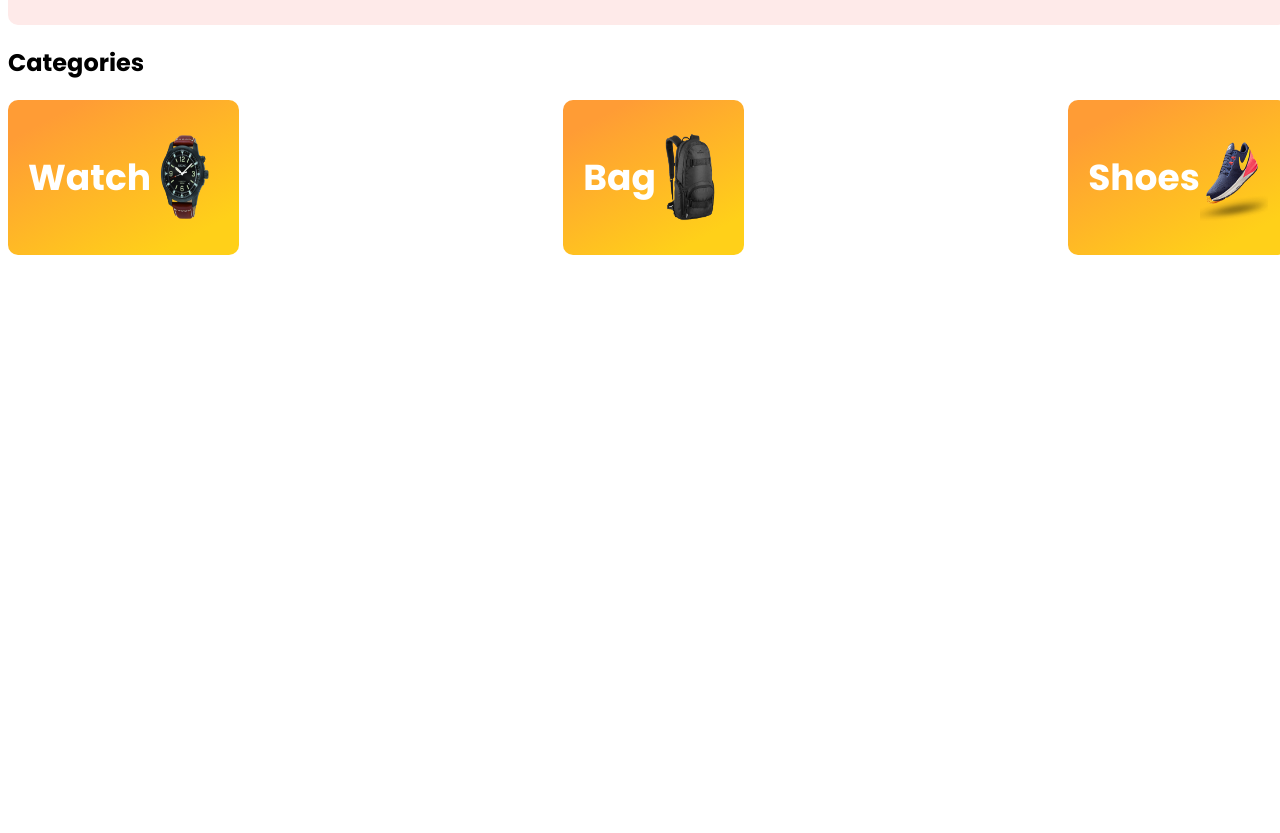
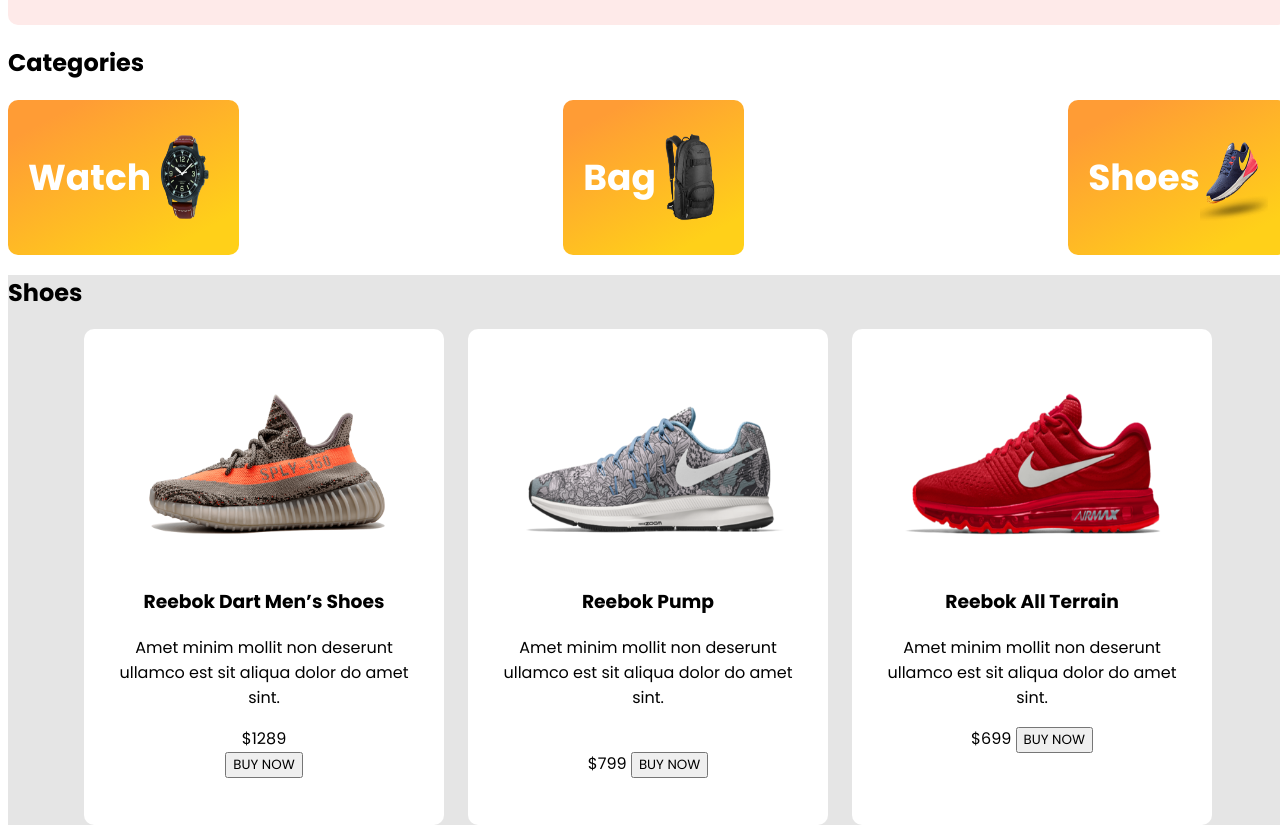
Before and after one commit to Ummahabibahabo/assignment-001, a plain HTML site: page index.html in a window 1280 px wide. Shown: the part 554-1387 px from the top of the page. Before the commit the page ends 817 px from the top, so only its background shows below. Drawn offline with Linux system fonts and the light colour scheme.

Commit message:
third commit

```diff
--- a/index.html
+++ b/index.html
@@ -62,6 +62,33 @@
                 </div>
             </div>
         </section>
+        <section class="shoes-section-container container ">
+            <h2>Shoes</h2>
+            <div class="shoes-cards">
+                <div class="shoes-1">
+                    <img class="shoes-card-one" src="./images/shoe-1.png" alt="">
+                    <h3>Reebok Dart Men’s Shoes</h3>
+                    <p>Amet minim mollit non deserunt ullamco est sit aliqua dolor do amet sint.</p>
+                    <span>$1289</span><br>
+                    <button>BUY NOW</button>
+                </div>
+                <div class="shoes-1">
+                    <img class="shoes-card-two" src="./images/shoe-2.png" alt="">
+                    <h3>Reebok Pump</h3>
+                    <p>Amet minim mollit non deserunt ullamco est sit aliqua dolor do amet sint.</p><br>
+                    <span>$799</span>
+                    <button>BUY NOW</button>
+                </div>
+                <div class="shoes-1">
+                    <img class="shoes-card-three" src="./images/shoe-3.png" alt="">
+                    <h3>Reebok All Terrain</h3>
+                    <p>Amet minim mollit non deserunt ullamco est sit aliqua dolor do amet sint.</p>
+                    <span>$699</span>
+                    <button>BUY NOW</button>
+                </div>
+            </div>
+            </div>
+        </section>
     </main>
     <footer>
 
--- a/style.css
+++ b/style.css
@@ -116,6 +116,7 @@ nav ul {
     align-items: center;
     justify-content: space-between;
     gap: 26px;
+    flex: 1;
 }
 
 .category-card-one {
@@ -138,3 +139,50 @@ nav ul {
     max-width: 68.21px;
     height: 90px;
 }
+
+
+
+/* Shoes-catagory */
+.shoes-section-container {
+    background: rgb(229, 229, 229);
+    /* text-align: center; */
+    /* align-items: center; */
+    justify-content: center;
+}
+
+
+.shoes-cards {
+    display: flex;
+    gap: 24px;
+    justify-content: center;
+}
+
+.shoes-1 {
+
+    width: 360px;
+    height: 496px;
+    align-items: center;
+    background-color: white;
+    padding: 25px;
+    gap: 24px;
+    border-radius: 10px;
+    text-align: center;
+
+
+
+}
+
+.shoes-card-one {
+    max-width: 297px;
+    height: 207px;
+}
+
+.shoes-card-two {
+    max-width: 297px;
+    height: 207px;
+}
+
+.shoes-card-three {
+    max-width: 297px;
+    height: 207px;
+}
```
Also changed, not shown: images/shoe-1.png (added), images/shoe-2.png (added), images/shoe-3.png (added).
